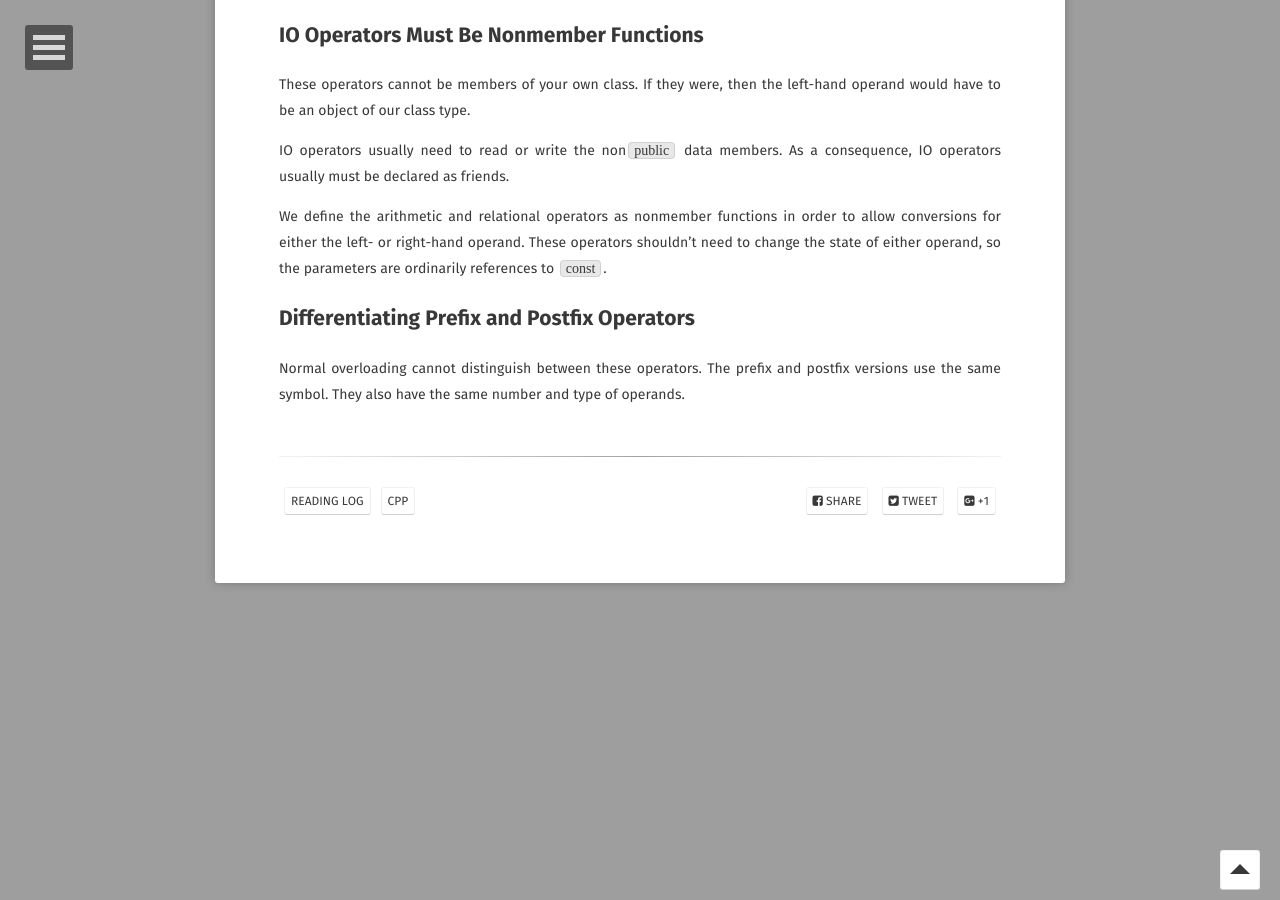
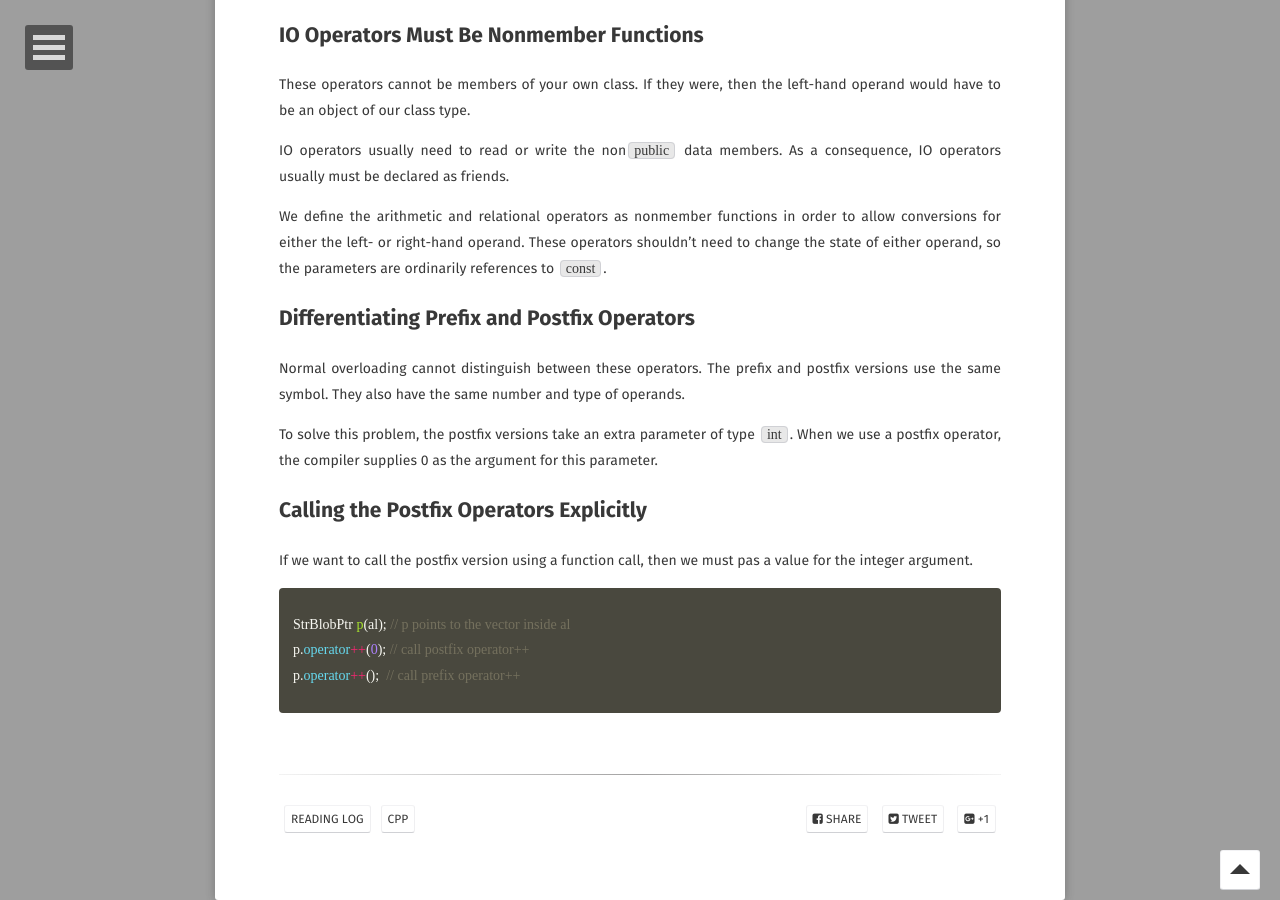
Before and after one commit to Planck35/planck35.github.io, a Jekyll site: the page built from _posts/2020-02-04-overloaded-operations-and-conversions.md, in a window 1280 px wide and 900 px high, scrolled down 1393 px. Built offline with Jekyll 4.4.1, drawn with Linux system fonts in a browser that asks for light colours; some web fonts are replaced; comment, search, counter and statistics services are not loaded.

Commit message:
update read log

```diff
--- a/_posts/2020-02-04-overloaded-operations-and-conversions.md
+++ b/_posts/2020-02-04-overloaded-operations-and-conversions.md
@@ -52,3 +52,14 @@ We define the arithmetic and relational operators as nonmember functions in orde
 ## Differentiating Prefix and Postfix Operators
 
 Normal overloading cannot distinguish between these operators. The prefix and postfix versions use the same symbol. They also have the same number and type of operands.
+
+To solve this problem, the postfix versions take an extra parameter of type `int`. When we use a postfix operator, the compiler supplies 0 as the argument for this parameter.
+
+## Calling the Postfix Operators Explicitly
+
+If we want to call the postfix version using a function call, then we must pas a value for the integer argument.
+{% highlight cpp %}
+StrBlobPtr p(al); // p points to the vector inside al
+p.operator++(0); // call postfix operator++
+p.operator++();  // call prefix operator++
+{% endhighlight %}
```
